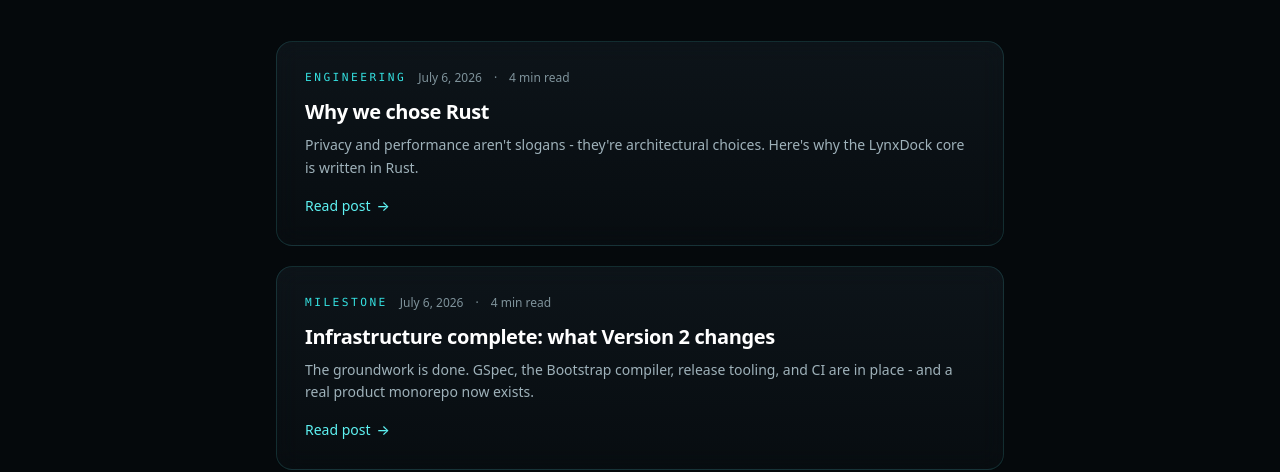
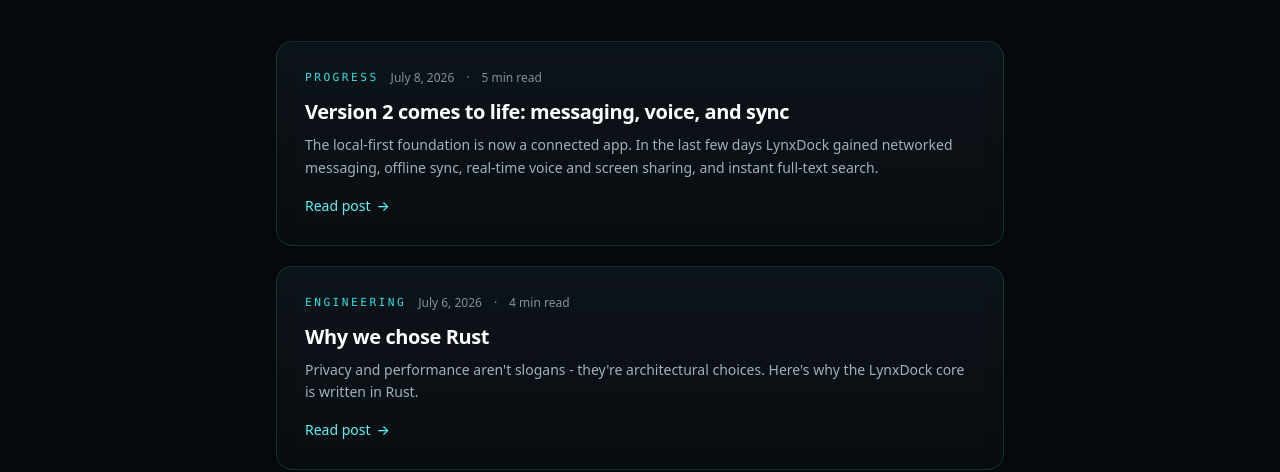
Before and after one commit to LynxDock-LLC/lynxdock-website, a Next.js app: page /blog in a window 1280 px wide. Shown: the part 392-864 px from the top of the page. Built offline with nearby package versions, Linux system fonts and the light colour scheme; no server answers.

Commit message:
Add V2 progress post; refresh LynxDock features

```diff
--- a/src/data/features.ts
+++ b/src/data/features.ts
@@ -47,27 +47,39 @@ export const principles: Feature[] = [
 // Feature highlights for the LynxDock product page
 export const lynxdockFeatures: Feature[] = [
   {
-    title: "Quick Calls",
+    title: "Messaging that's yours",
     description:
-      "Temporary P2P rooms for voice, chat, and screen sharing. Start now, share a code, and disappear after inactivity.",
+      "Channels with edits, reactions, @-mentions, and file attachments - stored locally first and synced to the server you choose.",
+    icon: "users",
+  },
+  {
+    title: "Voice & screen share",
+    description:
+      "Real-time audio and screen sharing over an SFU media plane, with device selection and deafen. Talk and show, not just type.",
     icon: "bolt",
   },
   {
-    title: "Persistent Servers",
+    title: "Works offline",
     description:
-      "A self-hosted home with accounts, rooms, history, and admin controls. Accounts and data stay with the server you choose.",
+      "An outbox queues messages when you're disconnected and drains automatically on reconnect - so a flaky network never costs you a message.",
+    icon: "shield",
+  },
+  {
+    title: "Instant full-text search",
+    description:
+      "Find any message in a moment with a full-text index. Scope to one channel or all of them, and filter to messages with files.",
+    icon: "cpu",
+  },
+  {
+    title: "Persistent self-hosted servers",
+    description:
+      "Accounts, rooms, history, and admin controls on infrastructure you run - with live cross-device read sync. Your space, your data.",
     icon: "server",
   },
   {
     title: "Guided Server Setup",
     description:
-      "A calm first-run wizard creates a local server with SQLite, safe self-hosting defaults, and a random session secret.",
-    icon: "shield",
-  },
-  {
-    title: "Communities & Squadrons",
-    description:
-      "Text and voice channels, member rosters, and a mission-control command view for organizing people at any scale.",
-    icon: "users",
+      "A calm first-run wizard creates a real server with SQLite, safe self-hosting defaults, and a random session secret - no terminal.",
+    icon: "lock",
   },
 ];
--- a/src/data/posts.ts
+++ b/src/data/posts.ts
@@ -9,6 +9,24 @@ export type Post = {
 };
 
 export const posts: Post[] = [
+  {
+    slug: "version-2-comes-to-life",
+    title: "Version 2 comes to life: messaging, voice, and sync",
+    date: "2026-07-08",
+    readingTime: "5 min read",
+    tag: "Progress",
+    excerpt:
+      "The local-first foundation is now a connected app. In the last few days LynxDock gained networked messaging, offline sync, real-time voice and screen sharing, and instant full-text search.",
+    body: [
+      "A few days ago the desktop app was deliberately local-only - a solid foundation with workspace, identity, settings, and a full messaging client that kept everything on your machine. That foundation is now coming online. Here is what landed.",
+      "Messaging went networked. Read state is server-backed and syncs live across devices, so opening a channel on one machine clears the unread badge on another. Messages carry real display names resolved over the wire, and desktop notifications are mention-aware, with the unread count shown in the window title.",
+      "The app now holds up on a bad connection. An offline outbox queues messages while you are disconnected, de-duplicates them, and drains automatically on reconnect - with a small 'N queued' indicator so you always know where things stand. Losing Wi-Fi mid-sentence no longer loses the sentence.",
+      "Voice and screen sharing are real. We settled the call architecture on an SFU (LiveKit) with a clean two-plane split between control and media, then built the media plane itself: joining audio, device selection, deafen, and screen share, with hardening along the way. It is the start of Epic 5, arriving earlier than the roadmap promised.",
+      "Search got fast. Message search is backed by SQLite's FTS5 full-text index, with a safe fallback, and you can scope a search to one channel or all of them and filter to messages that carry attachments.",
+      "Underneath, reliability improved in ways you will never see: a versioned migration framework with automatic backup and restore means upgrades never lose data, and the server gained backup / export / import maintenance commands. A new System Status board surfaces live health inside the app's mission-control view.",
+      "All of this is still pre-release - we are at 0.1.0-alpha and building in the open. But the shape of the product is now visible: private by default, local-first, and increasingly connected on your terms. Follow along on the roadmap and on GitHub.",
+    ],
+  },
   {
     slug: "infrastructure-complete",
     title: "Infrastructure complete: what Version 2 changes",
```
